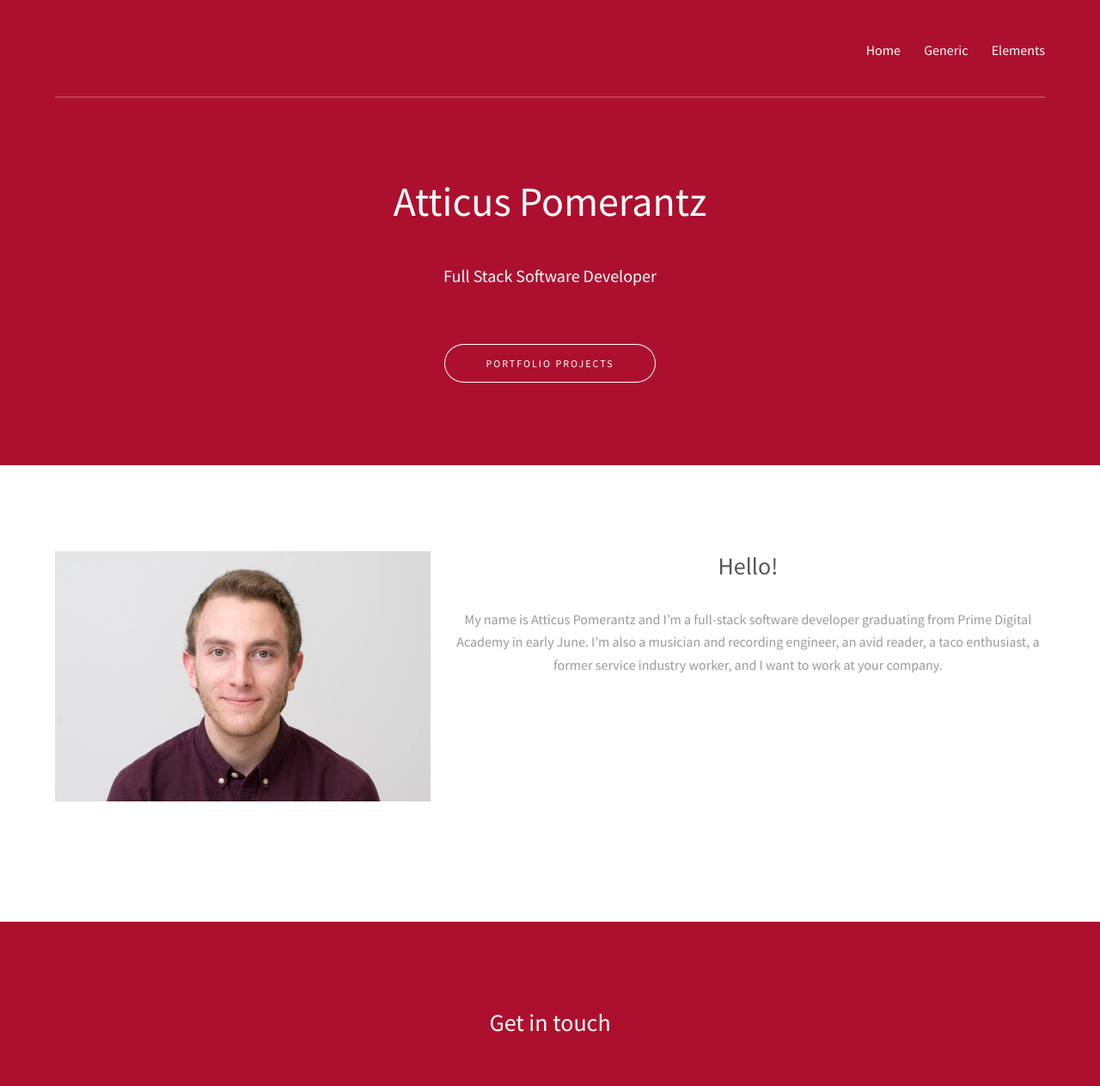
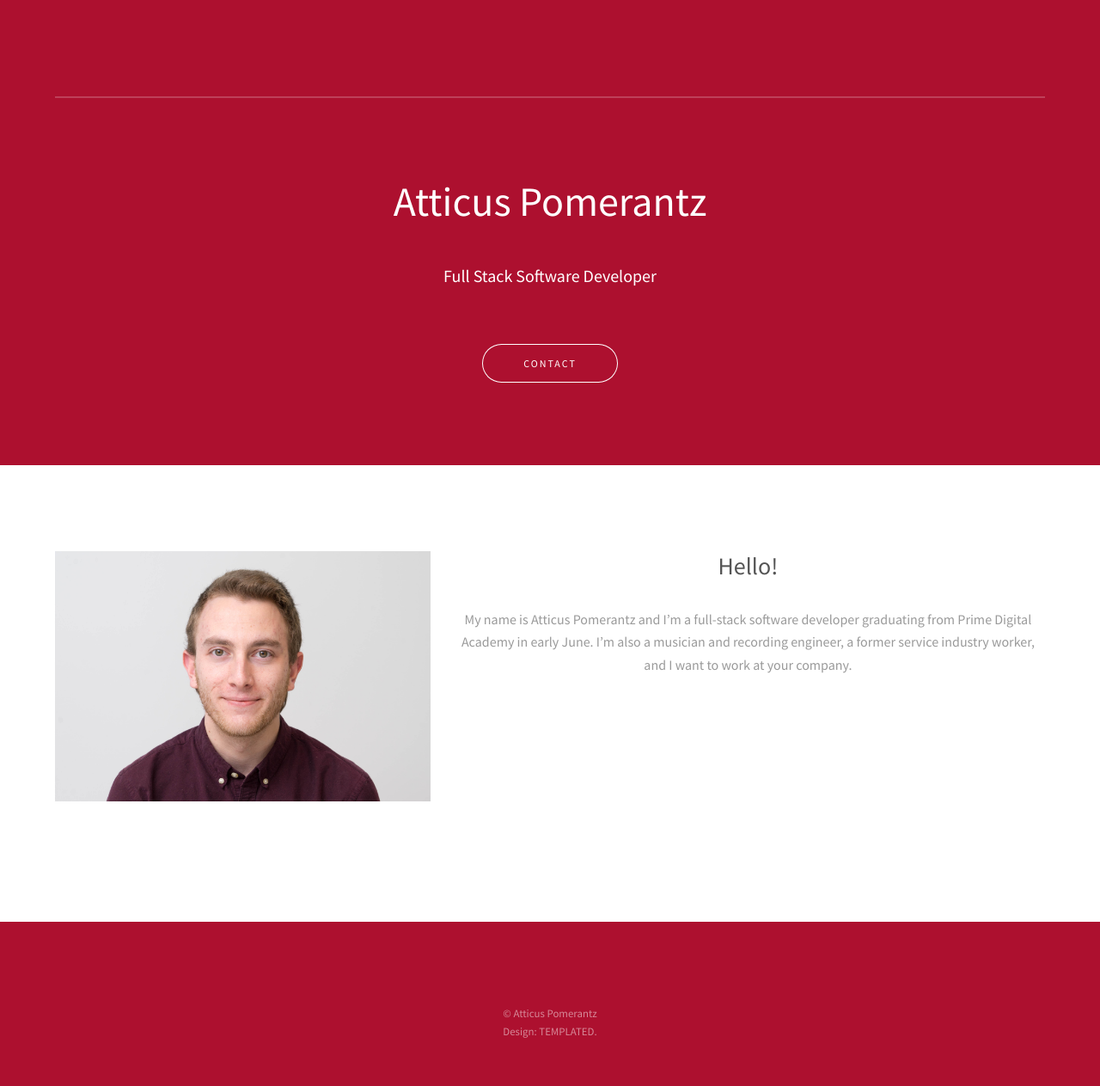
Before and after one commit to rapomerantz/personal_website_draft, a plain HTML site: page index.html in a window 1280 px wide. Shown: the top 1263 px of the page at 86% size. Drawn offline with Linux system fonts and the light colour scheme.

Commit message:
Rearrange

```diff
--- a/index.html
+++ b/index.html
@@ -17,13 +17,13 @@
 			<header id="header">
 				<div class="inner">
 					<!-- <a href="index.html" class="logo"><strong>Projection</strong> by TEMPLATED</a> -->
-					<nav id="nav">
+					<!-- <nav id="nav">
 						<a href="index.html">Home</a>
 						<a href="generic.html">Generic</a>
 						<a href="elements.html">Elements</a>
 					</nav>
 					<a href="#navPanel" class="navPanelToggle"><span class="fa fa-bars"></span></a>
-				</div>
+				</div> -->
 			</header>
 
 		<!-- Banner -->
@@ -56,7 +56,7 @@
 					</div>
 
 					<footer>
-						<a href="#" class="button">Portfolio Projects</a>
+						<a href="#" class="button">Contact</a>
 					</footer>
 				</div>
 			</section>
@@ -75,7 +75,7 @@
 							</header>
 							<p>My name is Atticus Pomerantz and I’m a full-stack software developer
 								graduating from Prime Digital Academy in early June.
-								I’m also a musician and recording engineer, an avid reader, a taco enthusiast,
+								I’m also a musician and recording engineer,
 								a former service industry worker, and I want to work at your company.</p>
 							<footer>
 								<a href="#" class="button">Learn More</a>
@@ -102,9 +102,9 @@
 			<footer id="footer">
 				<div class="inner">
 
-					<h3>Get in touch</h3>
+					<!-- <h3>Get in touch</h3> -->
 
-					<form action="#" method="post">
+					<!-- <form action="#" method="post">
 
 						<div class="field half first">
 							<label for="name">Name</label>
@@ -121,7 +121,7 @@
 						<ul class="actions">
 							<li><input value="Send Message" class="button alt" type="submit"></li>
 						</ul>
-					</form>
+					</form> -->
 
 					<div class="copyright">
 						&copy; Atticus Pomerantz <br/> Design: <a href="https://templated.co">TEMPLATED</a>.
```
